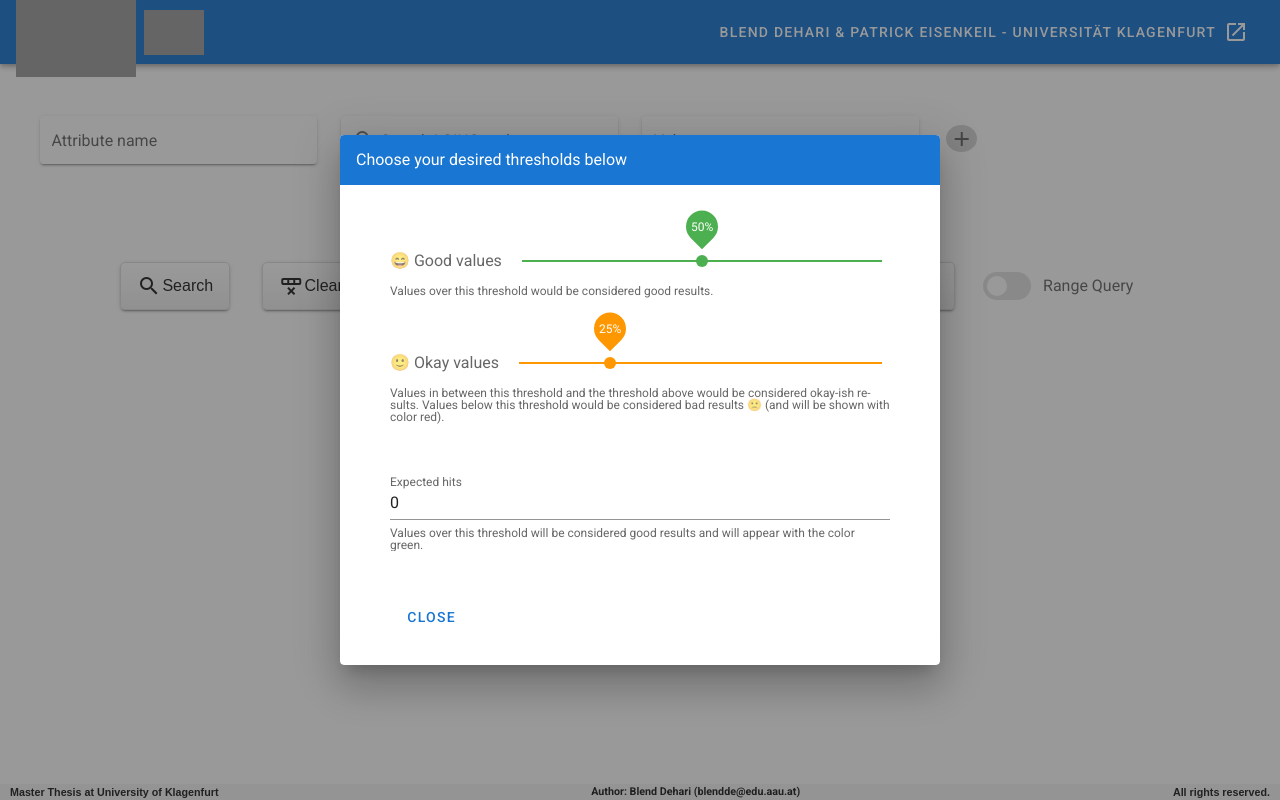
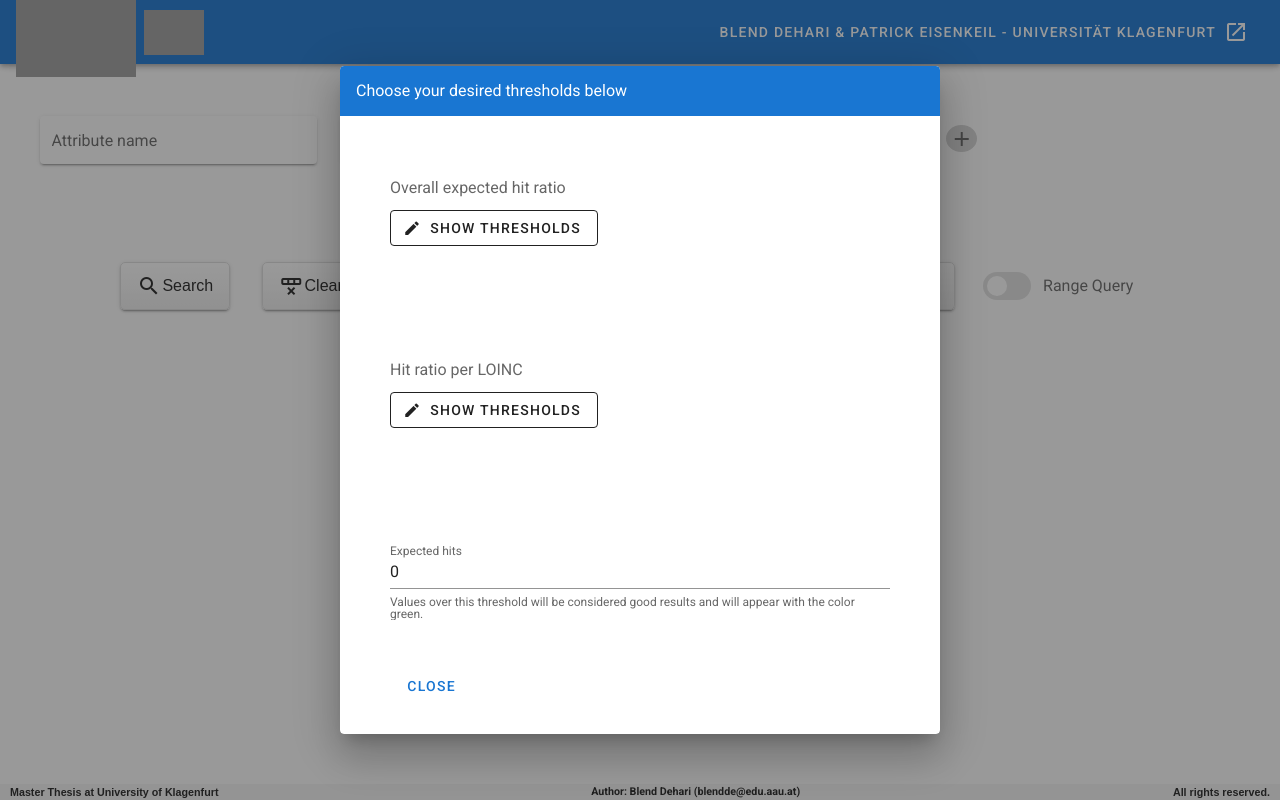
Before and after one commit to blenddehari/Biobanks-Master-Thesis, a Vue app in the folder fronted/: page / in a window 1280 px wide. Both pictures are taken after a click on the button "Choose Thresholds". Built offline with nearby package versions, Linux system fonts and the light colour scheme; grey boxes are pictures that could not be loaded.

Commit message:
have separate thresholds for expected hit ratio and hit ratio per LOINC

```diff
--- a/fronted/src/components/QueryComponent.vue
+++ b/fronted/src/components/QueryComponent.vue
@@ -162,7 +162,14 @@
                 height="50px"
               >Choose your desired thresholds below</v-toolbar>
             <div style="padding: 60px 50px 30px 50px">
-                <v-slider
+                <v-label>Overall expected hit ratio</v-label> <br/>
+                <v-btn style="margin: 10px 0px 40px 0px;" outlined @click="overallExpectedHitThreshold = !overallExpectedHitThreshold">
+                    <v-icon left>
+                    mdi-pencil
+                    </v-icon>
+                    {{overallExpectedHitThreshold ? 'Hide thresholds' : 'Show thresholds'}}
+                </v-btn>
+                <v-slider v-show="overallExpectedHitThreshold"
                     v-model="thresholdGoodValues"
                     label="😄 Good values"
                     thumb-label="always"
@@ -180,7 +187,7 @@
                 </v-slider>
                 <br/>
                 <br/>
-                <v-slider
+                <v-slider v-show="overallExpectedHitThreshold"
                     v-model="thresholdOkayValues"
                     label="🙂 Okay values"
                     thumb-label="always"
@@ -197,6 +204,50 @@
                 </template>
                 </v-slider>
                 <br/><br/>
+
+                 <v-label>Hit ratio per LOINC</v-label> <br/>
+                <v-btn style="margin: 10px 0px 40px 0px;" outlined @click="overallExpectedHitsPerLoincThreshold = !overallExpectedHitsPerLoincThreshold">
+                    <v-icon left>
+                    mdi-pencil
+                    </v-icon>
+                    {{overallExpectedHitsPerLoincThreshold ? 'Hide thresholds' : 'Show thresholds'}}
+                </v-btn>
+                <v-slider v-show="overallExpectedHitsPerLoincThreshold"
+                    v-model="thresholdGoodValuesPerLoinc"
+                    label="😄 Good values"
+                    thumb-label="always"
+                    max="100"
+                    min="0"
+                    persistent-hint
+                    hint="Values over this threshold would be considered good results."
+                    color="green"
+                    track-color="green"
+                    thumb-color="green"
+                >
+                    <template v-slot:thumb-label="{ value }">
+                        {{ value }}%
+                    </template>
+                </v-slider>
+                <br/>
+                <br/>
+                <v-slider v-show="overallExpectedHitsPerLoincThreshold"
+                    v-model="thresholdOkayValuesPerLoinc"
+                    label="🙂 Okay values"
+                    thumb-label="always"
+                    max="100"
+                    min="0"
+                    persistent-hint
+                    hint="Values in between this threshold and the threshold above would be considered okay-ish results. Values below this threshold would be considered bad results 🙁 (and will be shown with color red)."
+                    color="orange"
+                    track-color="orange"
+                    thumb-color="orange"
+                >
+                <template v-slot:thumb-label="{ value }">
+                    {{ value }}%
+                </template>
+                </v-slider>
+                <br/><br/>
+
 
                 <v-text-field required color="green" v-model="thresholdExpectedHits" label="Expected hits" hint="Values over this threshold will be considered good results and will appear with the color green." persistent-hint type="number"></v-text-field>
                 <br/><br/>
@@ -314,7 +365,7 @@
             <v-row >
                 <v-col cols="12" md="6">
                     <h4 class="text" style="display:inline; margin-right:50px;">Hit ratio per LOINC: </h4>
-                    <v-chip style="margin:10px;" v-for="(row,index) in item.goodHits" :key="index" :color="getColor(row.goodValuesInPercentage * 100)" dark>
+                    <v-chip style="margin:10px;" v-for="(row,index) in item.goodHits" :key="index" :color="getColorPerLoinc(row.goodValuesInPercentage * 100)" dark>
                        <v-chip class="ma-2" small
                             color="white"
                             outlined>{{ row.code }}:
@@ -403,9 +454,13 @@ export default {
               showThreshold: false,
               thresholdGoodValues: 50,
               thresholdOkayValues: 25,
+              thresholdGoodValuesPerLoinc: 50,
+              thresholdOkayValuesPerLoinc: 25,
               detailedView: false,
               thresholdExpectedHits: 0,
               expanded: [],
+              overallExpectedHitThreshold: false,
+              overallExpectedHitsPerLoincThreshold: false,
               temporaryFakeDatasets: [
     {
         "biobankId": "biobank_6",
@@ -722,6 +777,11 @@ export default {
               if (hits >= this.thresholdExpectedHits) return 'green'
               else return 'red'
           },
+          getColorPerLoinc(hits) {
+              if (hits >= this.thresholdGoodValuesPerLoinc) return 'green'
+              else if (hits >= this.thresholdOkayValuesPerLoinc) return 'orange'
+              else return 'red'
+          },
           toggleThreshold() {
               this.showThreshold = !this.showThreshold
           },
```
